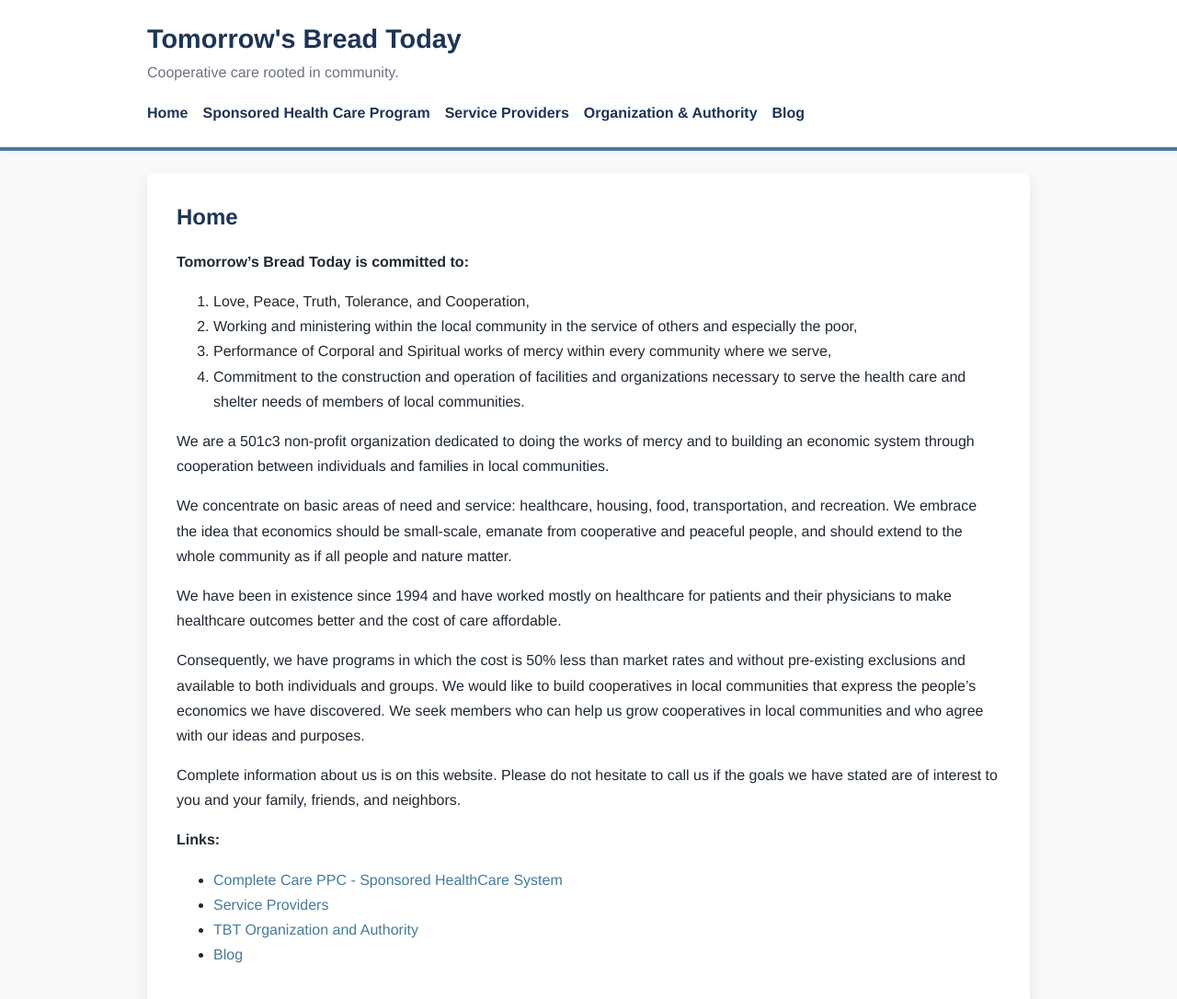
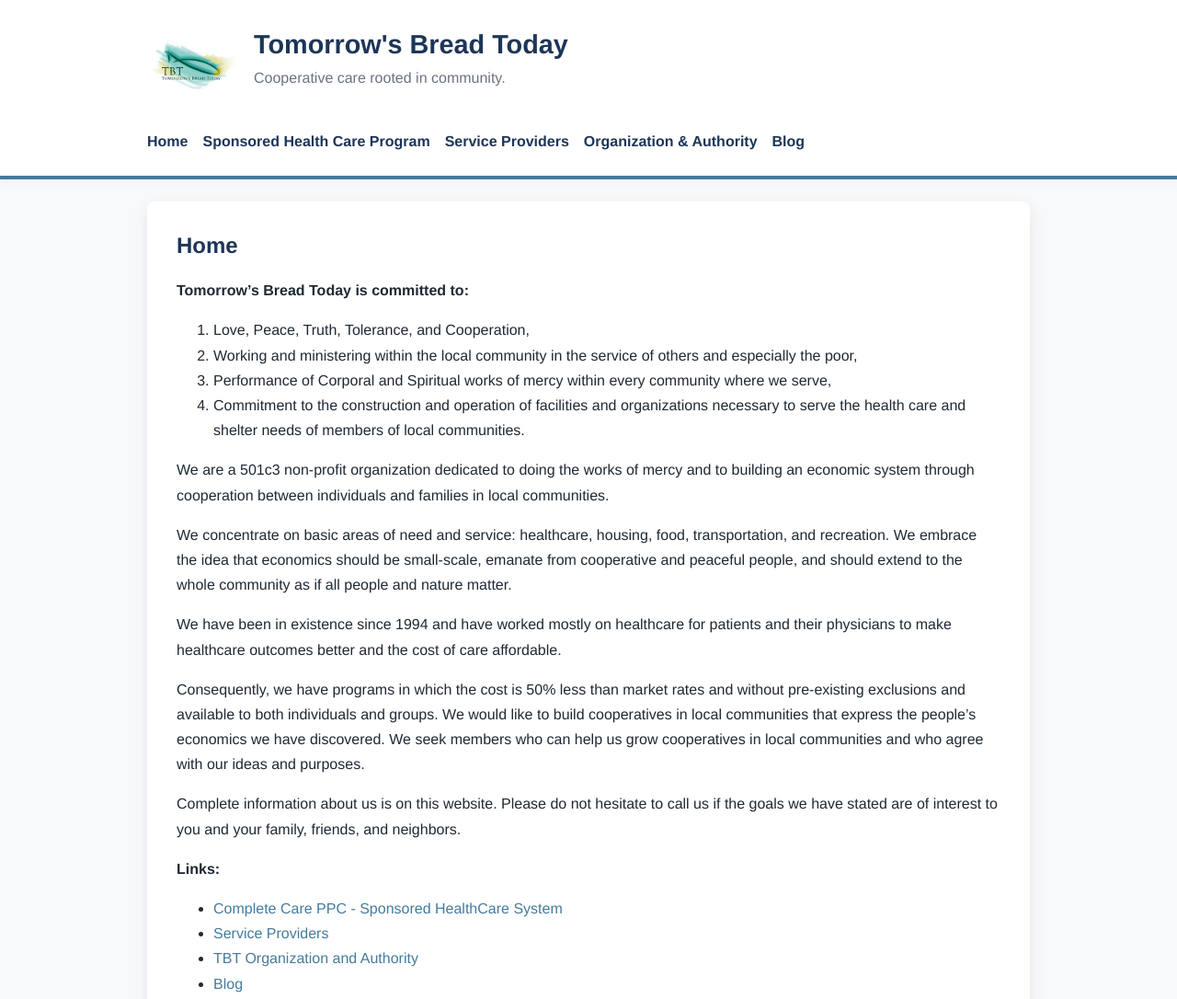
Before and after one commit to tmccormi/tbt-org, an Eleventy site: page pages/index.md in a window 1280 px wide. Shown: the top 1086 px of the page at 92% size. Built offline with nearby package versions, Linux system fonts and the light colour scheme; Eleventy itself is replaced by a stand-in of ours; files that its build step writes are made by us from their sources.

Commit message:
Add logo to site header layout (#5)

```diff
--- a/assets/styles.css
+++ b/assets/styles.css
@@ -42,6 +42,33 @@ a:hover {
   background: white;
   border-bottom: 4px solid var(--accent-color);
   box-shadow: 0 2px 8px rgba(0, 0, 0, 0.05);
+}
+
+.site-header .container {
+  display: flex;
+  flex-direction: column;
+  gap: 1.25rem;
+}
+
+.site-branding {
+  display: flex;
+  align-items: center;
+  gap: 1.25rem;
+}
+
+.site-logo {
+  display: inline-flex;
+  align-items: center;
+}
+
+.site-logo img {
+  max-height: 96px;
+  width: auto;
+}
+
+.site-text {
+  display: flex;
+  flex-direction: column;
 }
 
 .site-title {
@@ -102,6 +129,12 @@ a:hover {
 }
 
 @media (max-width: 600px) {
+  .site-branding {
+    align-items: flex-start;
+    flex-direction: column;
+    gap: 1rem;
+  }
+
   .site-main .content {
     padding: 1.25rem;
   }
--- a/layouts/base.njk
+++ b/layouts/base.njk
@@ -9,8 +9,15 @@
 <body>
   <header class="site-header">
     <div class="container">
-      <h1 class="site-title"><a href="{{ '/' | url }}">Tomorrow's Bread Today</a></h1>
-      <p class="tagline">Cooperative care rooted in community.</p>
+      <div class="site-branding">
+        <a class="site-logo" href="{{ '/' | url }}">
+          <img src="{{ '/assets/images/tbt-logo.png' | url }}" alt="Tomorrow's Bread Today logo">
+        </a>
+        <div class="site-text">
+          <h1 class="site-title"><a href="{{ '/' | url }}">Tomorrow's Bread Today</a></h1>
+          <p class="tagline">Cooperative care rooted in community.</p>
+        </div>
+      </div>
       <nav class="site-nav">
         <ul>
           <li><a href="{{ '/' | url }}">Home</a></li>
```
